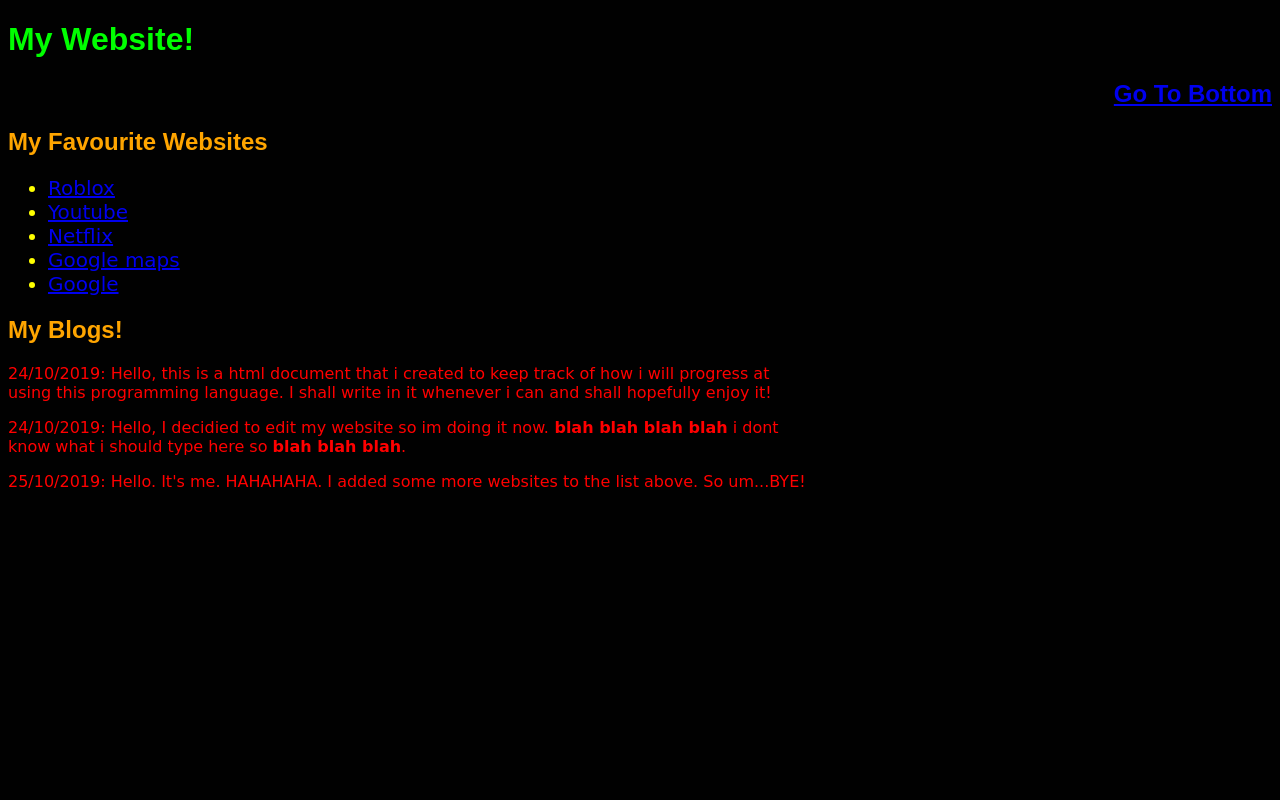
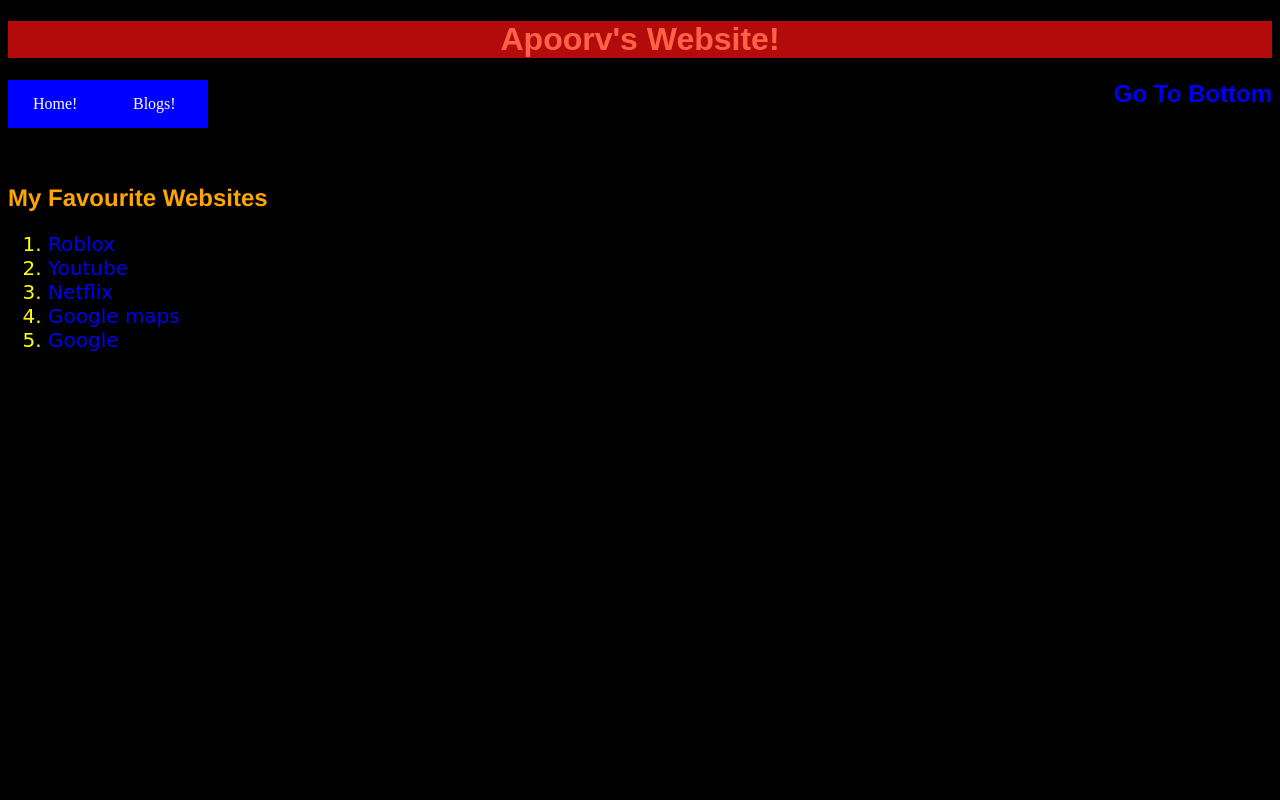
Before and after one commit to solution4life/solution4life.github.io, a plain HTML site: page index.html in a window 1280 px wide. Shown: the top 800 px of the page. Drawn offline with Linux system fonts and the light colour scheme.

Commit message:
Update index.html

```diff
--- a/index.html
+++ b/index.html
@@ -1,52 +1,75 @@
 <!DOCTYPE html>
 <html>
 <head>
-<title>Not On Github</title>
-<h1 id="top">My Website!</h1>
+<title>Apoorv's website!</title>
+<h1 id="apoorv"  >Apoorv's Website!</h1>
+<a id="blogs" href="file:///C:/Users/LENOVO/Desktop/Apoorv's%20Website!.html">Home!</a>
+<a id="blogs" href="C:/Users/LENOVO/Desktop/page2.html">Blogs!</a>
 <h2 id="gotobottom"><a href=#bottom>Go To Bottom</a></h2>
 <style>
-h1 {
-    color:rgb(0,255,0);
+a { text-decoration:none;
+
+}
+h2 { color:orange;
+     font-family:helvetica;
+
+}
+#apoorv {
+    color:tomato;
    font-family:fantasy;
+   background-color:rgb(179, 11, 11);
+   text-align:center;
 }
-.reports {
-       color:rgb(255,0,0);
-       font-family:cursive;
-}
-h2 { color:  rgb(255,165,0);
+#gotobottom { color:  rgb(255,0,0);
      font-family:fantasy;
      font-style:bold;
+     text-align:right;
 }
 body { background-color:rgb(1,1,1);}
-li {
+#website {
      color:rgb(255,255,0);
      font-family:cursive;
      font-size:20px;
 }
-#gotobottom { text-align: right;
+
+}
+.reports{ background-color:rgb(100,1.5);
+
+}
+
+}
+ul { list-style-type: none;
+      margin: 0;
+      padding: 10;
+      overflow:hidden;
+      background-color:blue;
+}
+#blogs { display:block;
+       color: white;  padding: 15px 25px; text-decoration: none;
+       background-color:blue;
+       width:50px;
+       float:left;
+
+       }
+#blogs:hover { background-color:red;
 }
 </style>
 </head>
 <body>
 
-<h2>My Favourite Websites</h2>
+<h2><br><br>My Favourite Websites</h2>
 
-<ul>
-    <li><a href = "https://web.roblox.com/home">Roblox</a></li>
-    <li><a href = "https://www.youtube.com/">Youtube</a></li>
-    <li><a href = "https://www.netflix.com/browse">Netflix</a></li>
-    <li><a href = "https://www.google.com/maps">Google maps</a></li>
-    <li><a href = "https://www.google.co.in/">Google</a></li>
-</ul>
-<h2>My Blogs!</h2>
-<p id="firstReport" class="reports">
-24/10/2019:  Hello, this is a html document that i created to keep track of how i will progress at<br> using this programming language. I shall write in it whenever i can and shall hopefully enjoy it!
-</p>
-<p id="secondReport" class="reports">24/10/2019: Hello, I decidied to edit my website so im doing it now.<strong> blah blah blah blah</strong> i dont<br> know what i should type here so <strong>blah blah blah</strong>.</p>
-<p id= "thirdReport" class="reports">25/10/2019: Hello. It's me. HAHAHAHA. I added some more websites to the list above. So um...BYE!</p>
+<ol>
+    <li id="website"><a href = "https://web.roblox.com/home">Roblox</a></li>
+    <li id="website"><a href = "https://www.youtube.com/">Youtube</a></li>
+    <li id="website"><a href = "https://www.netflix.com/browse">Netflix</a></li>
+    <li id="website"><a href = "https://www.google.com/maps">Google maps</a></li>
+    <li id="website"><a href = "https://www.google.co.in/">Google</a></li>
+</ol>
+
 <p><br><br><br><br><br><br><br><br><br><br><br><br><br><br><br><br><br><br><br><br><br><br><br><br><br><br><br><br><br><br><br><br><br><br><br><br><br><br><br><br><br><br><br><br><br><br><br><br><br><br><br><br><br><br><br><br><br><br><br><br><br><br><br><br><br><br><br><br><br><br><br><br><br><br><br><br><br><br><br><br><br><br><br><br><br><br><br><br><br><br><br><br><br><br><br><br><br><br><br><br><br><br>
 </p>
-<h1 id="bottom"><a href=#top>Go To Top</a></h1>
+<h1 id="bottom"><a href=#apoorv>Go To Top</a></h1>
+
 </body>
-
 </html>
```
